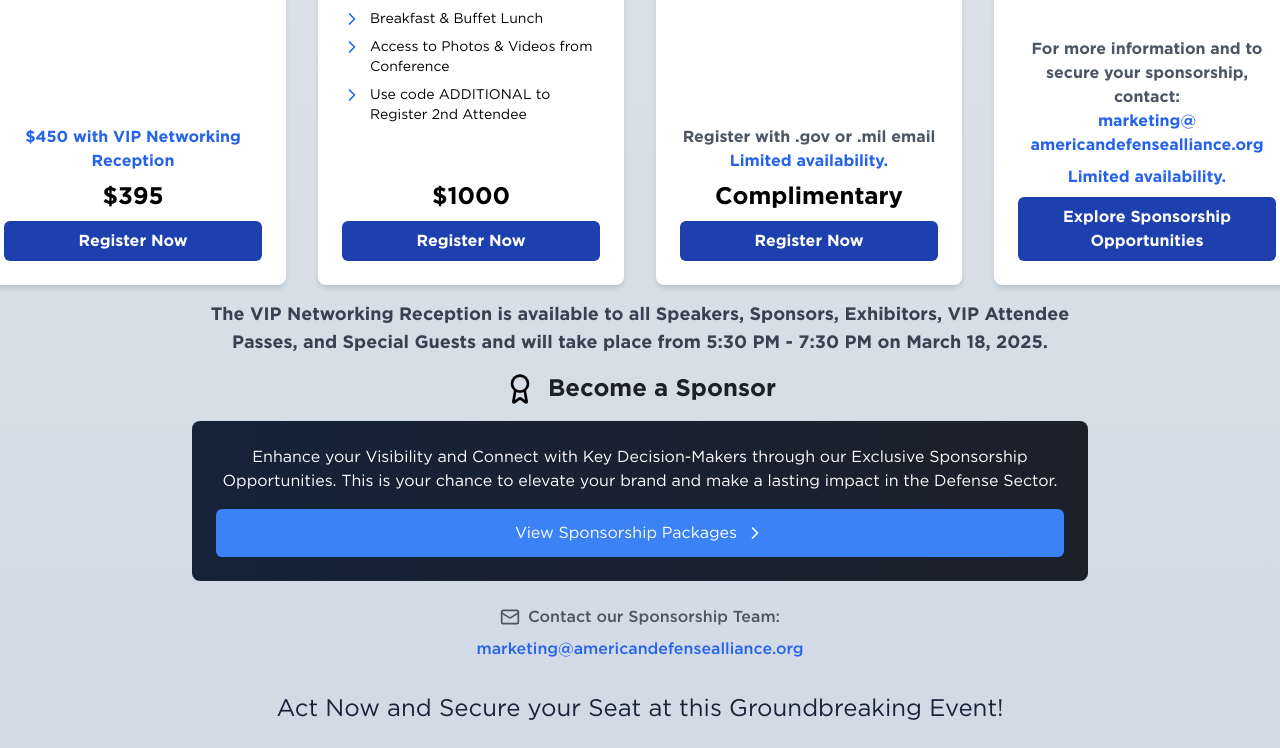
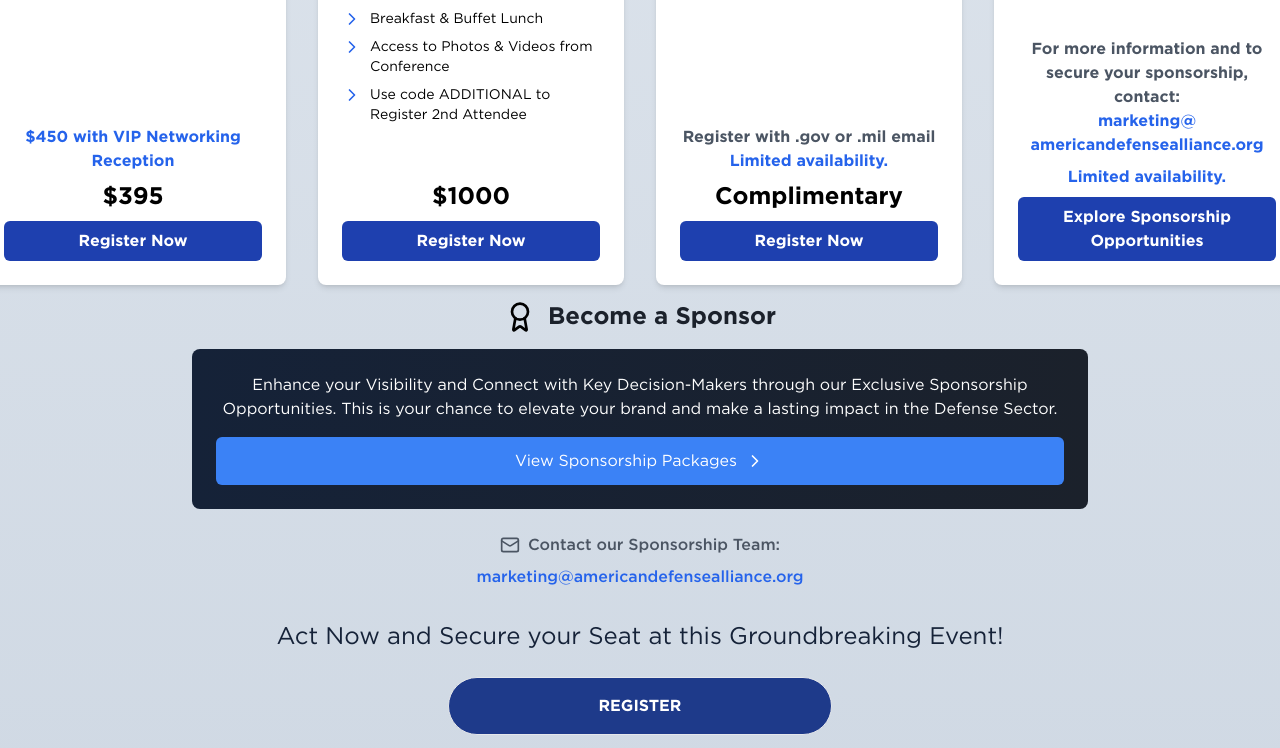
Before and after one commit to masonym/ada-website, a Next.js app: page /events/2025-defense-industry-forecast in a window 1280 px wide. Shown: the part 2644-3392 px from the top of the page. Built offline with nearby package versions, Linux system fonts and the light colour scheme.

Commit message:
Fixed VIP networking reception appearing on wrong events

```diff
--- a/src/app/components/RegistrationOptions.tsx
+++ b/src/app/components/RegistrationOptions.tsx
@@ -75,7 +75,7 @@ const RegistrationOptions = ({ event }: RegistrationProps) => {
                     ))}
                 </div>
 
-                {currentEvent.addOns && currentEvent.addOns.length > 0 && (
+                {/* {currentEvent.addOns && currentEvent.addOns.length > 0 && (
                     <div className="w-full max-w-2xl mt-12">
                         <h2 className="text-3xl font-bold text-center mb-6">Add-Ons</h2>
                         <div className="bg-white shadow-md rounded-lg overflow-hidden">
@@ -90,19 +90,22 @@ const RegistrationOptions = ({ event }: RegistrationProps) => {
                             ))}
                         </div>
                     </div>
+                )} */}
+
+                {currentEvent.addOns && currentEvent.addOns.length > 0 && (
+                    <div>
+                        <p className="text-center font-bold text-gray-700 max-w-4xl text-lg my-4">
+                            The VIP Networking Reception is available to all Speakers, Sponsors, Exhibitors, VIP Attendee Passes, and Special Guests and will take place from
+                            5:30 PM - 7:30 PM on March 18, 2025.
+                        </p>
+                    </div>
                 )}
 
-                <div>
-                    <p className="text-center font-bold text-gray-700 max-w-4xl text-lg my-4">
-                        The VIP Networking Reception is available to all Speakers, Sponsors, Exhibitors, VIP Attendee Passes, and Special Guests and will take place from
-                        5:30 PM - 7:30 PM on March 18, 2025.
-                    </p>
-                </div>
 
                 <div className="pt-0">
 
 
-                    <div className="flex items-center justify-center mb-4">
+                    <div className="flex items-center justify-center my-4">
                         <Award className="w-8 h-8 text-gold-500 mr-3" />
                         <h3 className="text-2xl font-bold text-navy-800">
                             Become a Sponsor
--- a/src/constants/registrations.ts
+++ b/src/constants/registrations.ts
@@ -197,6 +197,9 @@ export const REGISTRATION_TYPES = [
             // },
         ],
         addOns: [
+            {
+
+            },
             // {
             //     title: "Networking Reception",
             //     description: "Join us for an exclusive evening networking
```
